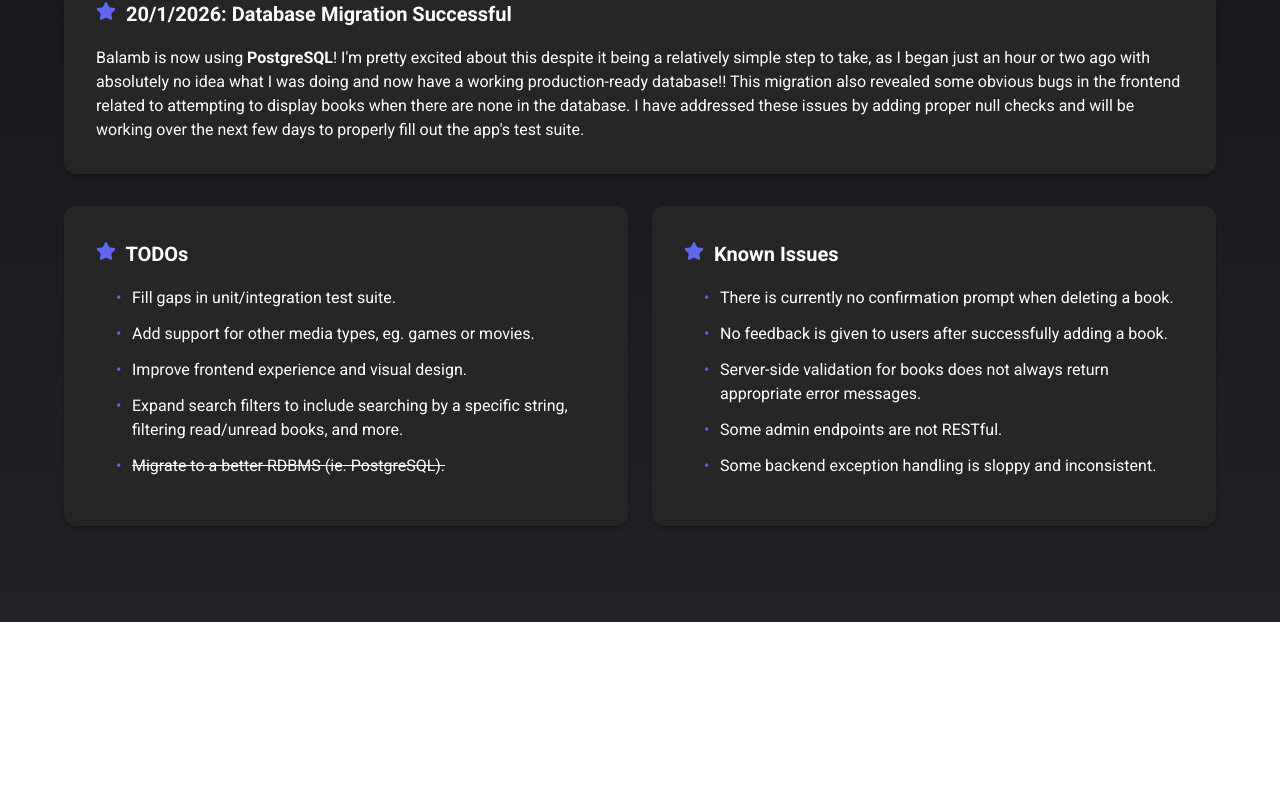
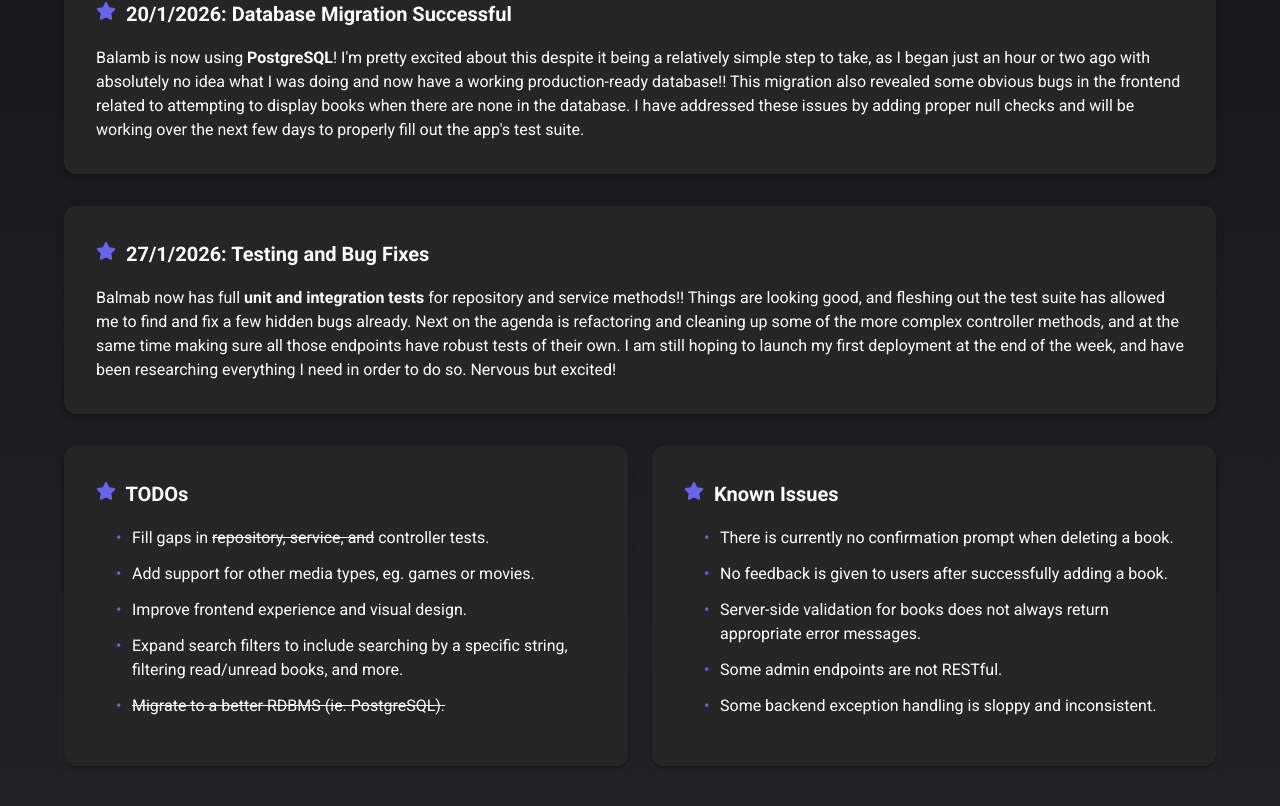
Before and after one commit to cosmo-memories/cosmo-memories.github.io, a React (Vite) app: page /projects/balamb in a window 1280 px wide. Shown: the part 1158-1964 px from the top of the page. Before the commit the page ends 1780 px from the top, so only its background shows below. Built offline with nearby package versions, Linux system fonts and the light colour scheme.

Commit message:
Update dev diary

```diff
--- a/src/pages/Home.tsx
+++ b/src/pages/Home.tsx
@@ -30,11 +30,11 @@ function Home() {
               <FaStar className="star-icon" />&nbsp; Latest Updates:
             </Typography>
             <ul className="bullet-list">
+              <li><b>27/01/26:</b> Added latest dev diary entry to the Balamb project page.</li>
               <li><b>19/01/26:</b> Added details about Balamb and the first dev diary entry.</li>
               <li><b>14/12/25:</b> Updated Projects section to include my new Balamb Library project.</li>
               <li><b>25/11/25:</b> Added some more details about Collabrick's features.</li>
               <li><b>23/11/25:</b> Added page with some development details for Collabrick. Text is still WIP!</li>
-              <li><b>17/11/25:</b> Wrote up some more details about Soccer Sim class design.</li>
             </ul>
           </Paper>
 
--- a/src/pages/projects/Balamb.tsx
+++ b/src/pages/projects/Balamb.tsx
@@ -79,11 +79,27 @@ function Balamb() {
             <Box sx={{ display: "flex", flexDirection: { xs: "column", md: "row" }, gap: 3, mb: 4 }}>
                 <Paper className="bounce" elevation={3} sx={{ flex: 2, p: 4, borderRadius: 3 }}>
                     <Typography variant="h6" fontWeight="bold" mb={2}>
+                        <FaStar className="star-icon" />&nbsp; 27/1/2026: Testing and Bug Fixes
+                    </Typography>
+                    <Typography variant="body1" component="p">
+                        Balmab now has full <b>unit and integration tests</b> for repository and service methods!!
+                        Things are looking good, and fleshing out the test suite has allowed me to find and fix a few hidden bugs already.
+                        Next on the agenda is refactoring and cleaning up some of the more complex controller methods, and at the same time
+                        making sure all those endpoints have robust tests of their own.
+                        I am still hoping to launch my first deployment at the end of the week, and have been researching everything I need in
+                        order to do so. Nervous but excited!
+                    </Typography>
+                </Paper>
+            </Box>
+
+            <Box sx={{ display: "flex", flexDirection: { xs: "column", md: "row" }, gap: 3, mb: 4 }}>
+                <Paper className="bounce" elevation={3} sx={{ flex: 2, p: 4, borderRadius: 3 }}>
+                    <Typography variant="h6" fontWeight="bold" mb={2}>
                         <FaStar className="star-icon" />&nbsp; TODOs
                     </Typography>
                     <Typography variant="body1" component="p" sx={{ mb: 2 }}>
                         <ul className="bullet-list">
-                            <li>Fill gaps in unit/integration test suite.</li>
+                            <li>Fill gaps in <s>repository, service, and</s> controller tests.</li>
                             <li>Add support for other media types, eg. games or movies.</li>
                             <li>Improve frontend experience and visual design.</li>
                             <li>Expand search filters to include searching by a specific string, filtering read/unread books, and more.</li>
```
